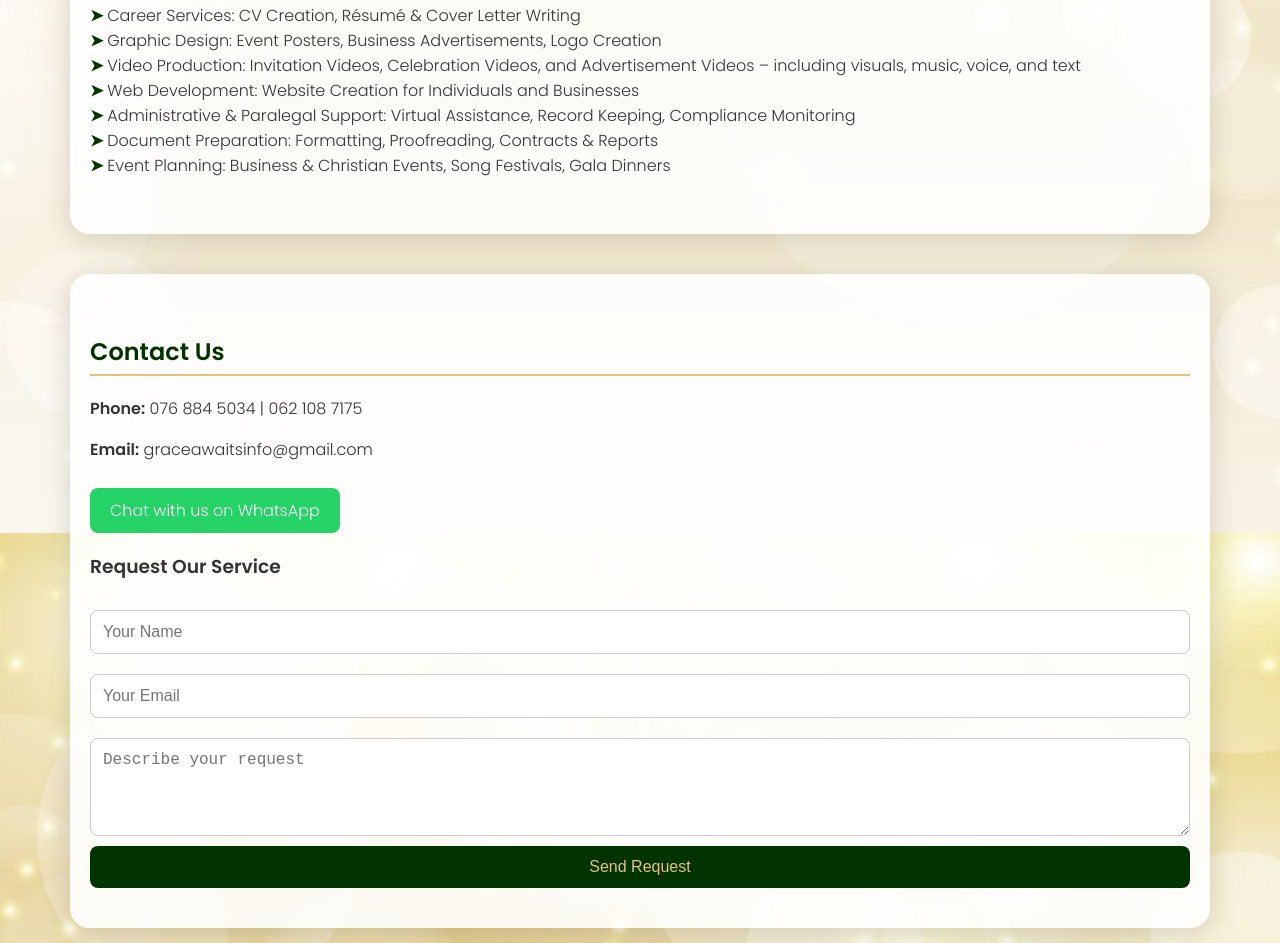
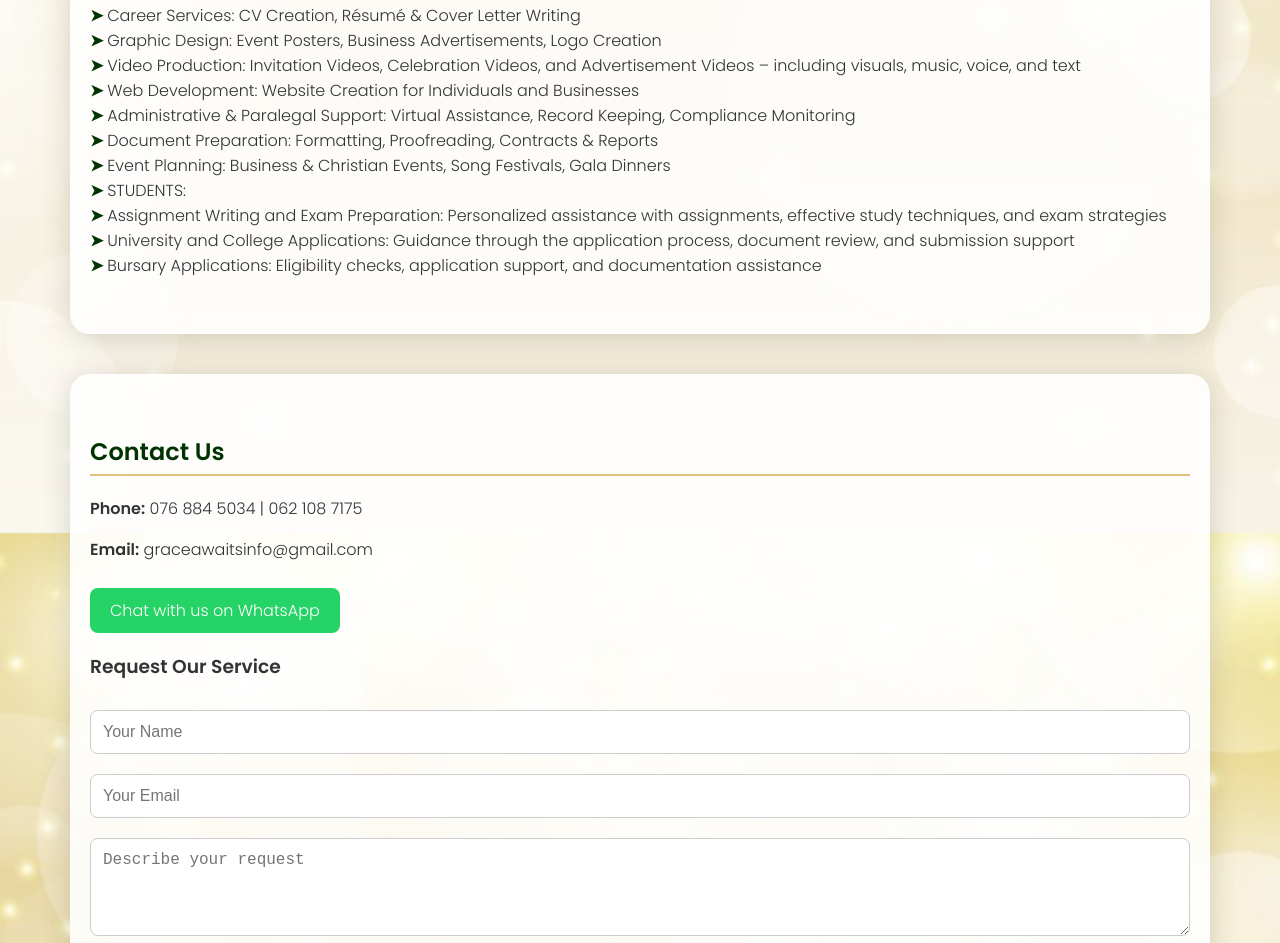
Before and after one commit to GraceAwaits/GraceAwaits, a plain HTML site: page index.html in a window 1280 px wide. Shown: the part 2027-2970 px from the top of the page. Drawn offline with Linux system fonts and the light colour scheme.

Commit message:
Update index.html
Updated Services

```diff
--- a/index.html
+++ b/index.html
@@ -180,6 +180,11 @@
       <li>Administrative & Paralegal Support: Virtual Assistance, Record Keeping, Compliance Monitoring</li>
       <li>Document Preparation: Formatting, Proofreading, Contracts & Reports</li>
       <li>Event Planning: Business & Christian Events, Song Festivals, Gala Dinners</li>
+      <li>STUDENTS:</li>
+      <li>Assignment Writing and Exam Preparation: Personalized assistance with assignments, effective study techniques, and exam strategies</li>
+      <li>University and College Applications: Guidance through the application process, document review, and submission support</li>
+      <li>Bursary Applications: Eligibility checks, application support, and documentation assistance</li>
+
     </ul>
   </section>
 
```
